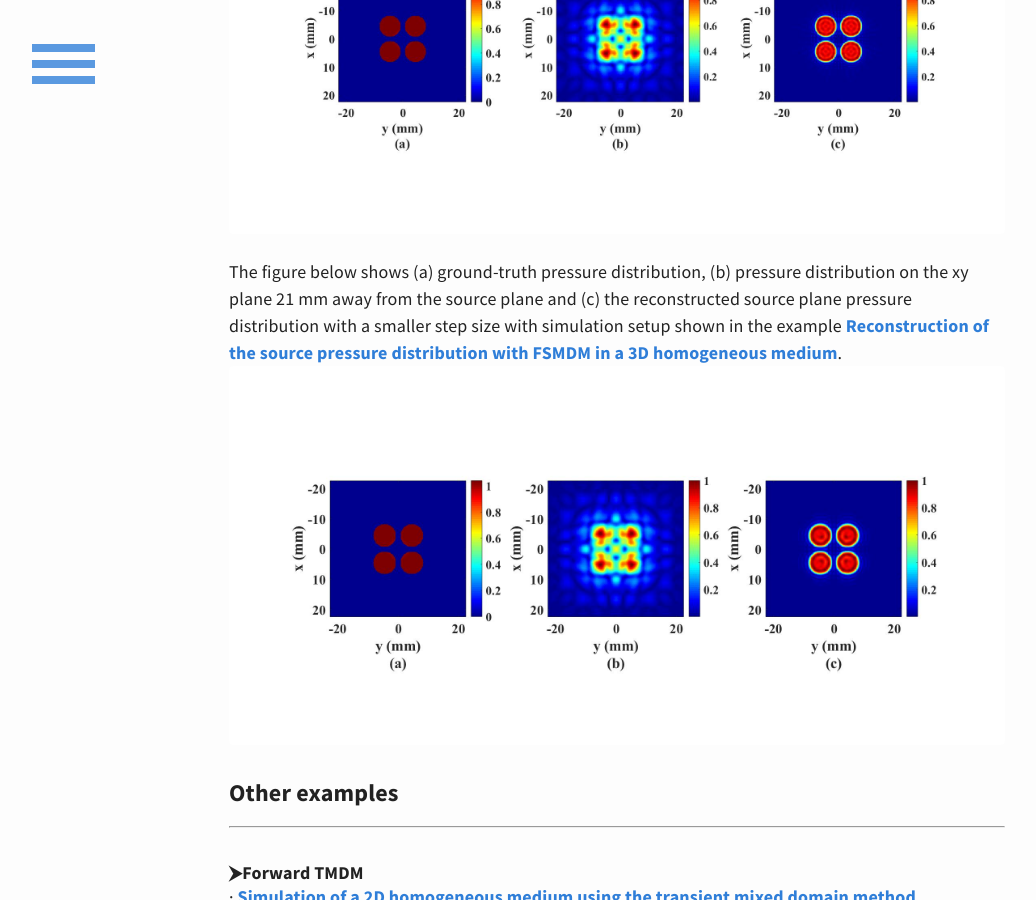
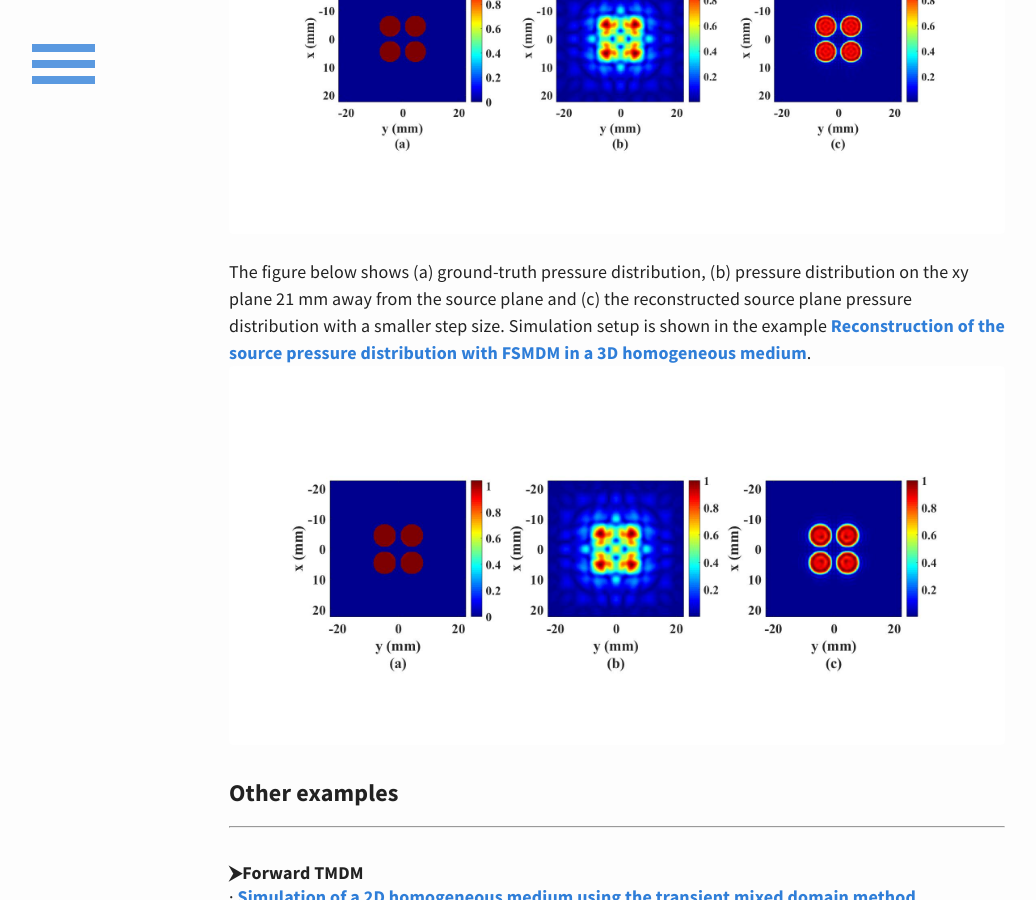
Before and after one commit to m-SOUND/mSOUND, a Jekyll site: the page built from _posts/2019-07-16-FSMDM_one_step_reconstruction.html, in a window 1280 px wide and 900 px high, scrolled down 2035 px. Shown: the whole window, without its empty margins (23-1059 px from the left). Built offline with Jekyll 4.4.1, drawn with Linux system fonts in a browser that asks for light colours.

Commit message:
Update 2019-07-16-FSMDM_one_step_reconstruction.html

```diff
--- a/_posts/2019-07-16-FSMDM_one_step_reconstruction.html
+++ b/_posts/2019-07-16-FSMDM_one_step_reconstruction.html
@@ -78,7 +78,7 @@ and (c) the reconstructed source pressure distribution">
 
 
 The figure below shows (a) ground-truth pressure distribution, (b) pressure distribution on the xy plane 21 mm away from the source
-plane and (c) the reconstructed source plane pressure distribution with a smaller step size with simulation setup shown in
+plane and (c) the reconstructed source plane pressure distribution with a smaller step size. Simulation setup is shown in
 the example <a href="https://m-sound.github.io/mSOUND/FSMDM_3D_multi_sources">
 Reconstruction of the source pressure distribution with FSMDM in a 3D homogeneous medium</a>.
 
```
